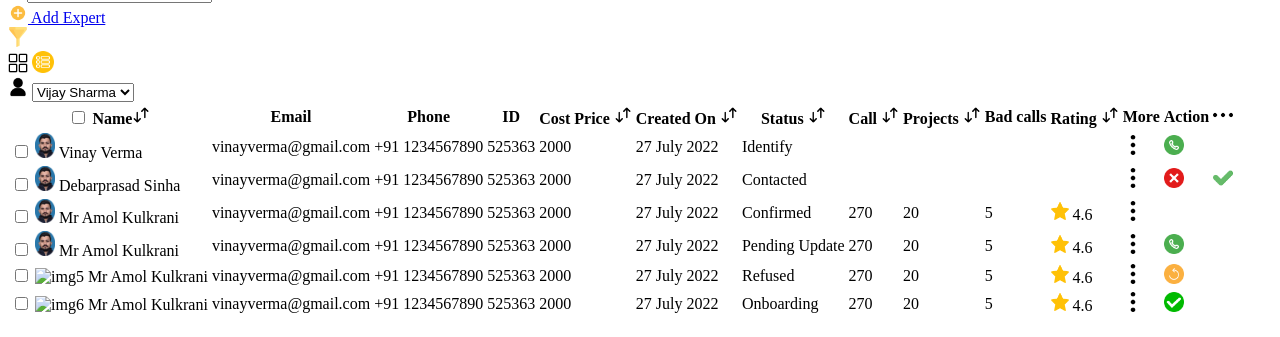
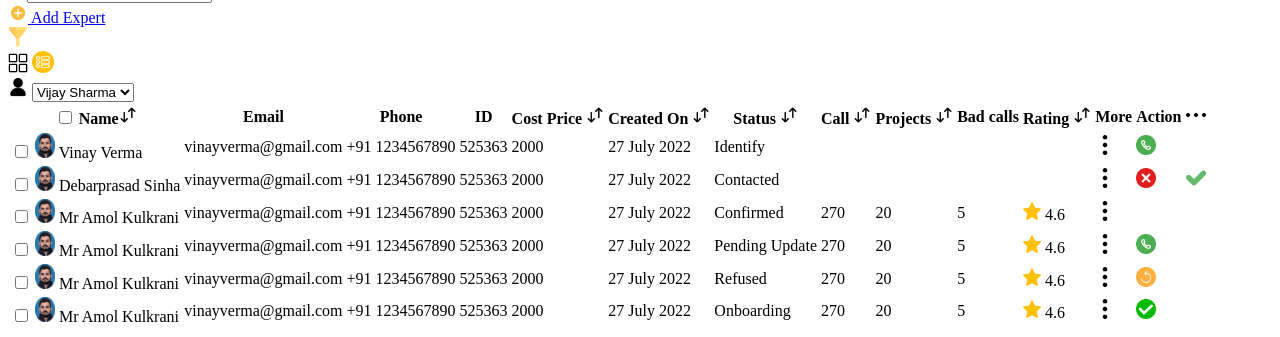
Before and after one commit to faize700/-Simplifii-assignment, a plain HTML site: page index.html in a window 1280 px wide. Shown: the part 508-845 px from the top of the page. Drawn offline with Linux system fonts and the light colour scheme; the site is published under a folder, as on GitHub Pages, so addresses that start at the root find nothing.

Commit message:
Update index.html

```diff
--- a/index.html
+++ b/index.html
@@ -190,7 +190,7 @@
               <!-- Adding the cells for Row 5 -->
               <tr>
                 <td><input type="checkbox" class="myCheckbox">
-                    <label for="myCheckbox"><img src="/pic.png" alt="img5" style="width: 20px;"> Mr Amol Kulkrani</label></td>
+                    <label for="myCheckbox"><img src="pic.png" alt="img5" style="width: 20px;"> Mr Amol Kulkrani</label></td>
                 <td>vinayverma@gmail.com</td>
                 <td>+91 1234567890</td>
                 <td>525363</td>
@@ -207,7 +207,7 @@
               <!-- Adding the cells for Row 6 -->
               <tr>
                 <td><input type="checkbox" class="myCheckbox">
-                    <label for="myCheckbox"><img src="/pic.png" alt="img6" style="width: 20px;"> Mr Amol Kulkrani</label></td>
+                    <label for="myCheckbox"><img src="pic.png" alt="img6" style="width: 20px;"> Mr Amol Kulkrani</label></td>
                 <td>vinayverma@gmail.com</td>
                 <td>+91 1234567890</td>
                 <td>525363</td>
```
